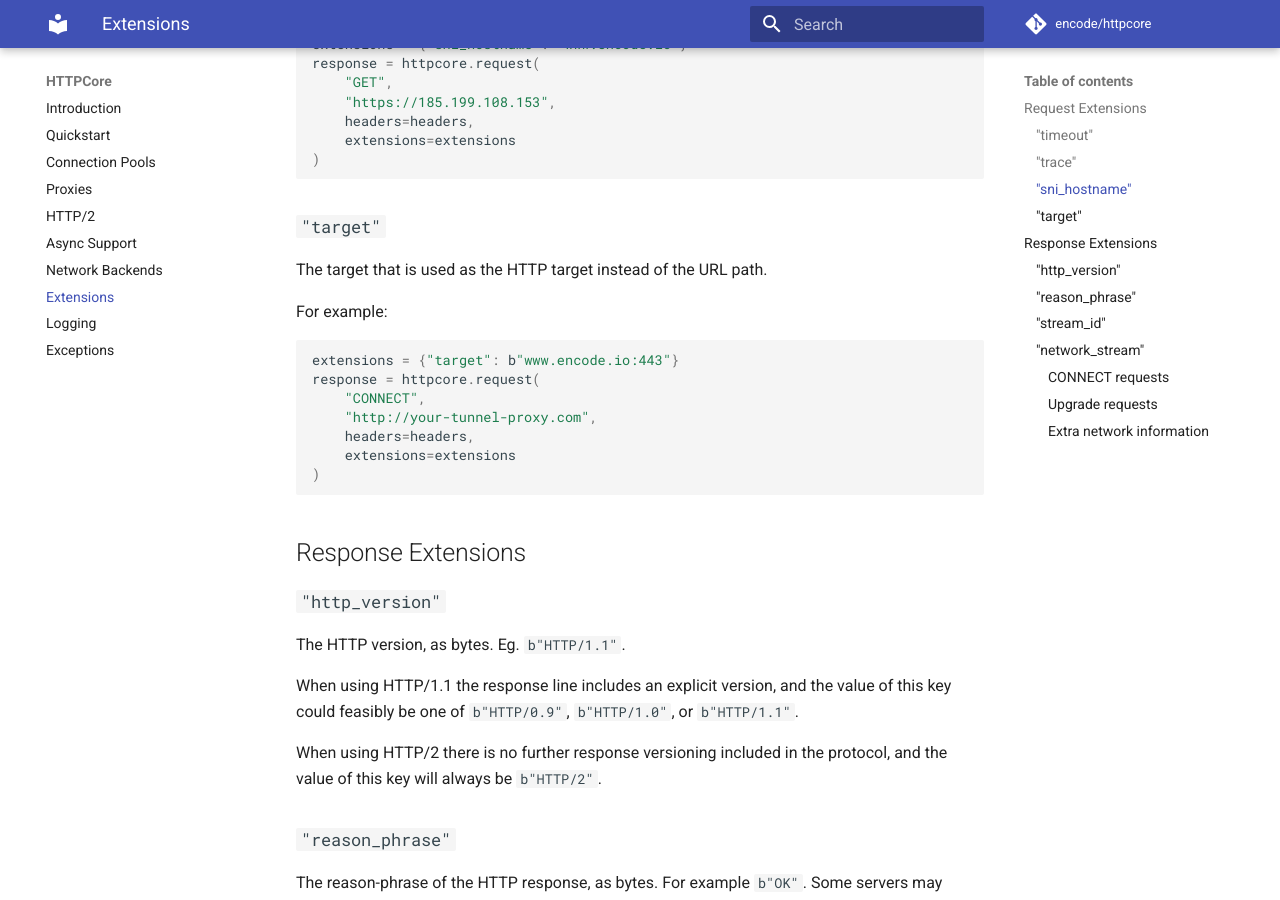
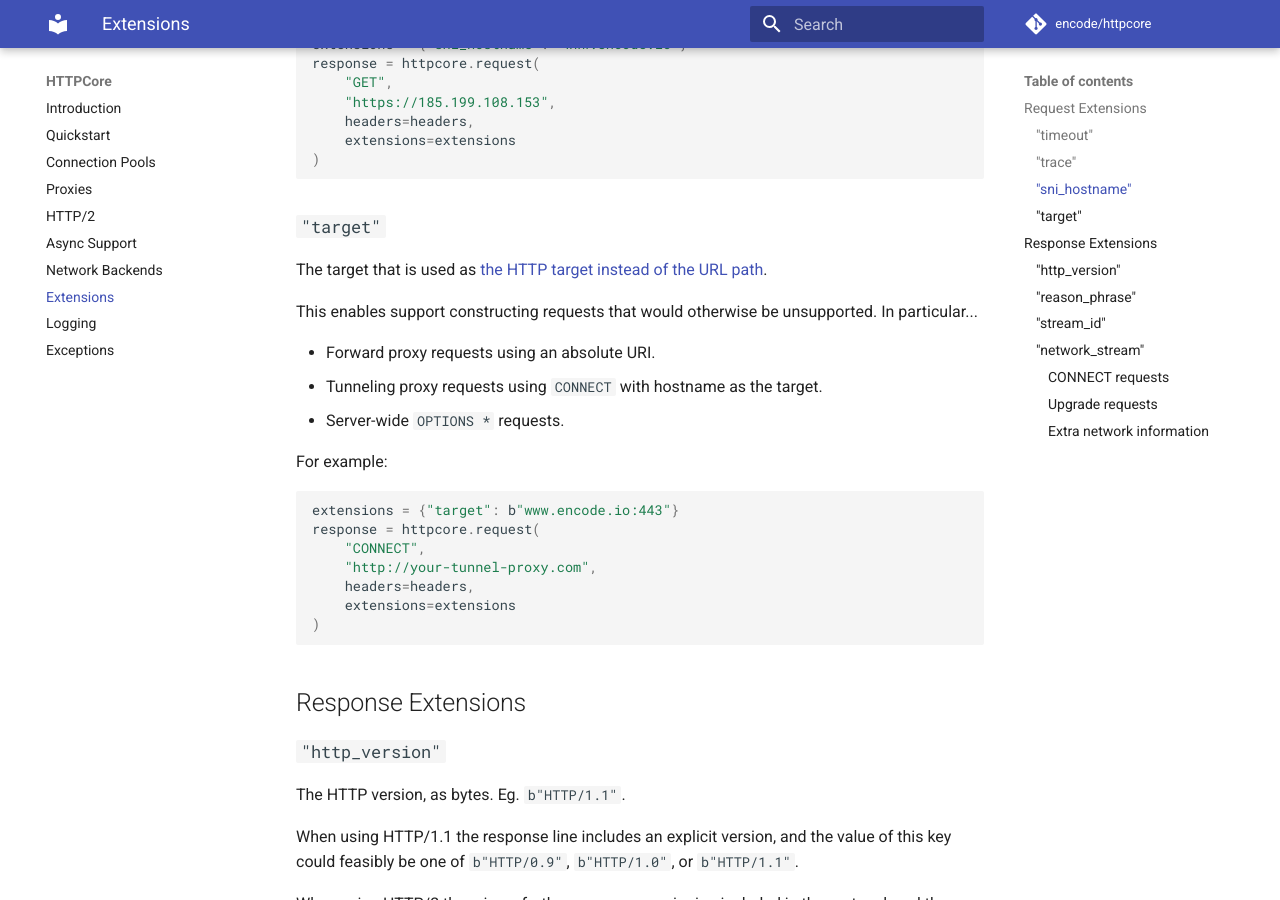
Before and after one commit to encode/httpcore, an MkDocs documentation site: the page built from docs/extensions.md, in a window 1280 px wide and 900 px high, scrolled down 3537 px. Built offline with MkDocs 1.6.1 and Material for MkDocs 9.7.7, drawn with Linux system fonts in a browser that asks for light colours; comment, search, counter and statistics services are not loaded.

Commit message:
Update docs/extensions.md

```diff
--- a/docs/extensions.md
+++ b/docs/extensions.md
@@ -168,7 +168,13 @@ response = httpcore.request(
 
 ### `"target"`
 
-The target that is used as the HTTP target instead of the URL path.
+The target that is used as [the HTTP target instead of the URL path](https://datatracker.ietf.org/doc/html/rfc2616#section-5.1.2).
+
+This enables support constructing requests that would otherwise be unsupported. In particular...
+
+* Forward proxy requests using an absolute URI.
+* Tunneling proxy requests using `CONNECT` with hostname as the target.
+* Server-wide `OPTIONS *` requests.
 
 For example:
 
```
